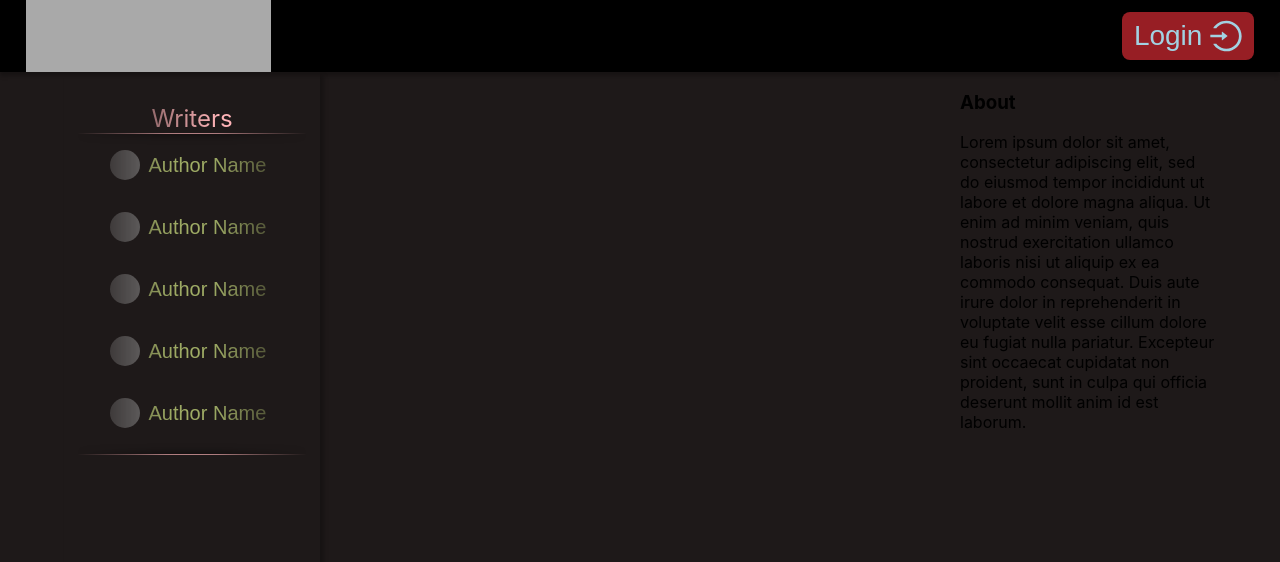
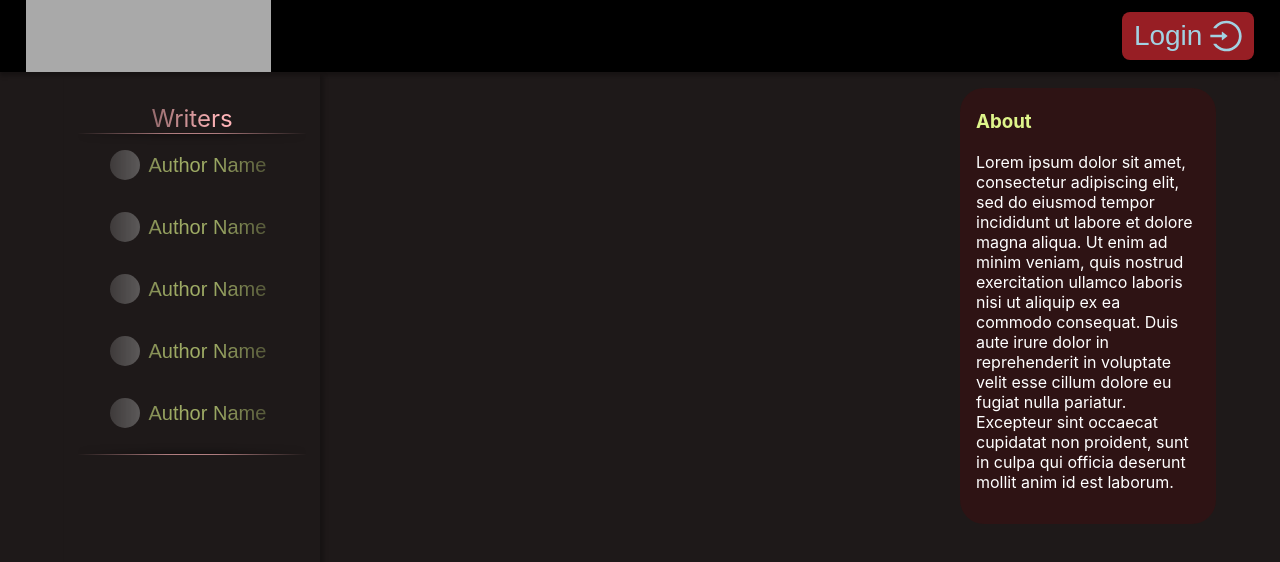
Before and after one commit to esmodea/IAG-Project, a React (Create React App) app in the folder iag-fe/: page /home in a window 1280 px wide. Shown: the top 562 px of the page. Built offline with nearby package versions, Linux system fonts and the light colour scheme.

Commit message:
Formatted the about widget

```diff
--- a/iag-fe/src/application/web/components/common/commonWeb.css
+++ b/iag-fe/src/application/web/components/common/commonWeb.css
@@ -21,3 +21,19 @@
     align-self: center;
     height: min-content;
 }
+
+.about-widget{
+    background-color: rgba(92, 0, 5, .25);
+    padding: 1rem;
+    padding-top: .2rem;
+    margin-top: 1rem;
+    border-radius: 1.5rem;
+}
+
+.about-text{
+    color: white;
+}
+
+.about-title{
+    color: var(--color-secondary-2-2);
+}
```
